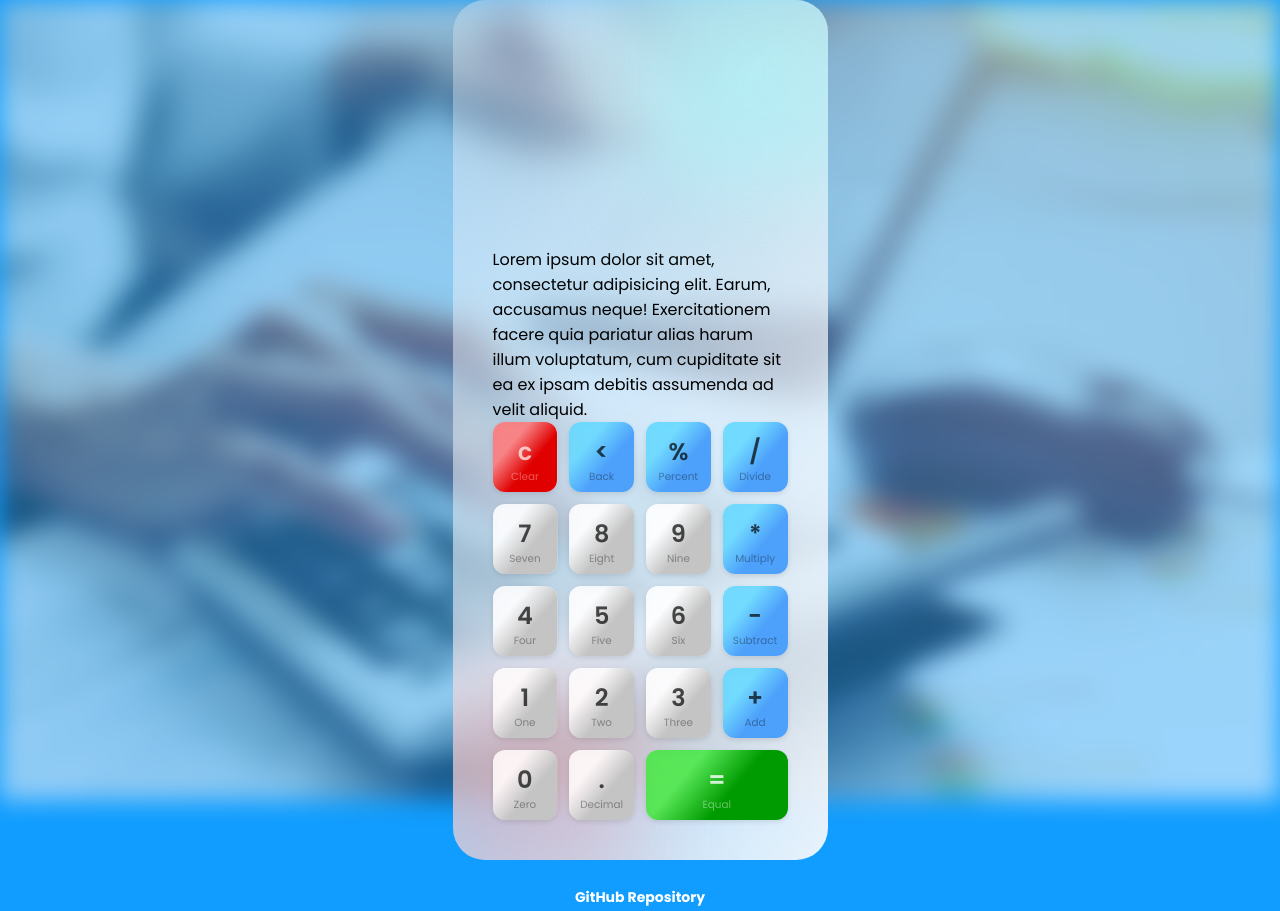
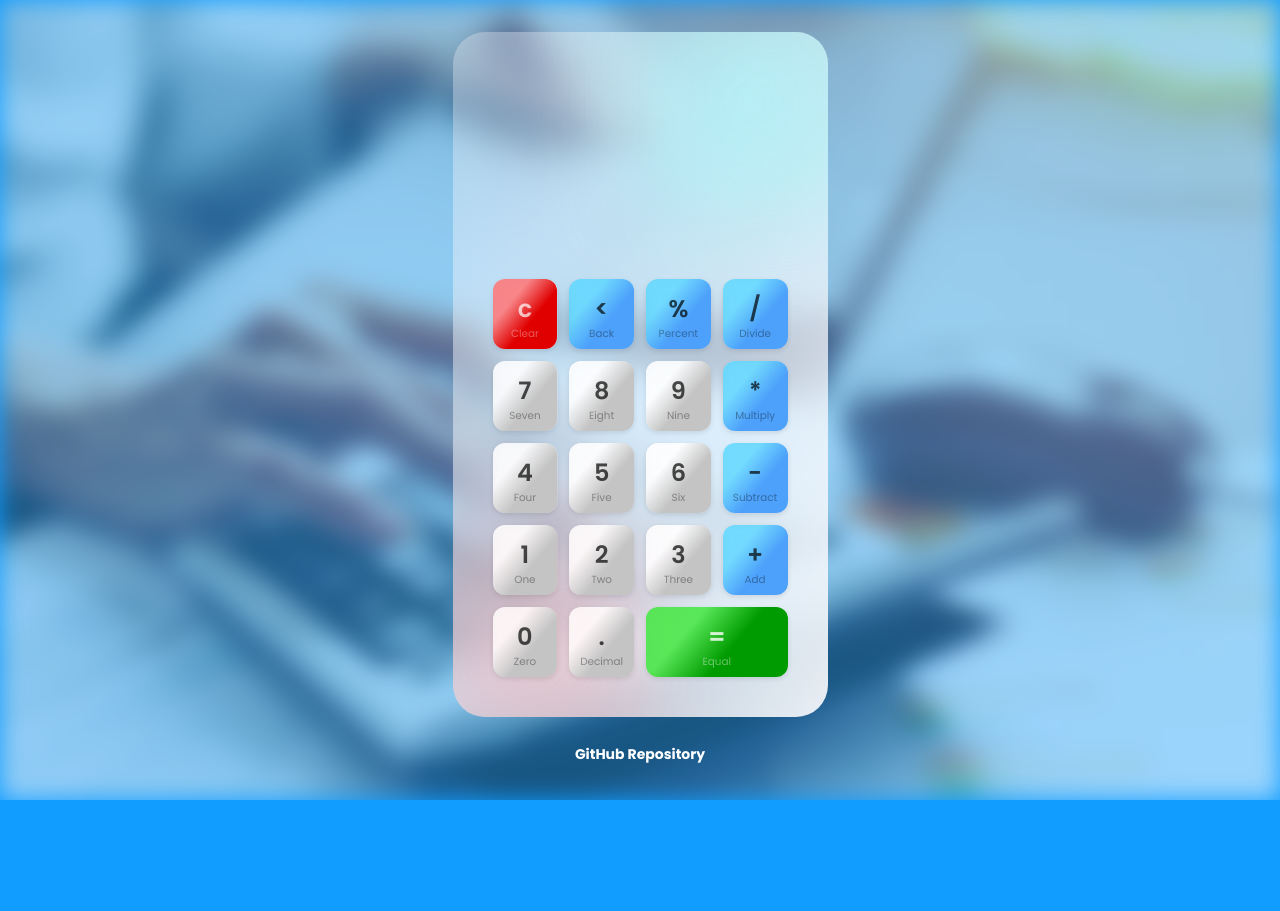
Before and after one commit to ferditarakci/calculator-app-vue-js, a Vue app: page / in a window 1280 px wide. After the commit the page ends 800 px from the top, so only its background shows below. Built offline with nearby package versions, Linux system fonts and the light colour scheme.

Commit message:
Remove lorem ipsum

```diff
--- a/src/components/CalculatorApp.vue
+++ b/src/components/CalculatorApp.vue
@@ -12,12 +12,6 @@
 					{{ result }}
 				</strong>
 			</div>
-		</div>
-		<div>
-			Lorem ipsum dolor sit amet, consectetur adipisicing elit. Earum,
-			accusamus neque! Exercitationem facere quia pariatur alias harum
-			illum voluptatum, cum cupiditate sit ea ex ipsam debitis assumenda
-			ad velit aliquid.
 		</div>
 		<div :class="styles.numpad">
 			<button
```
